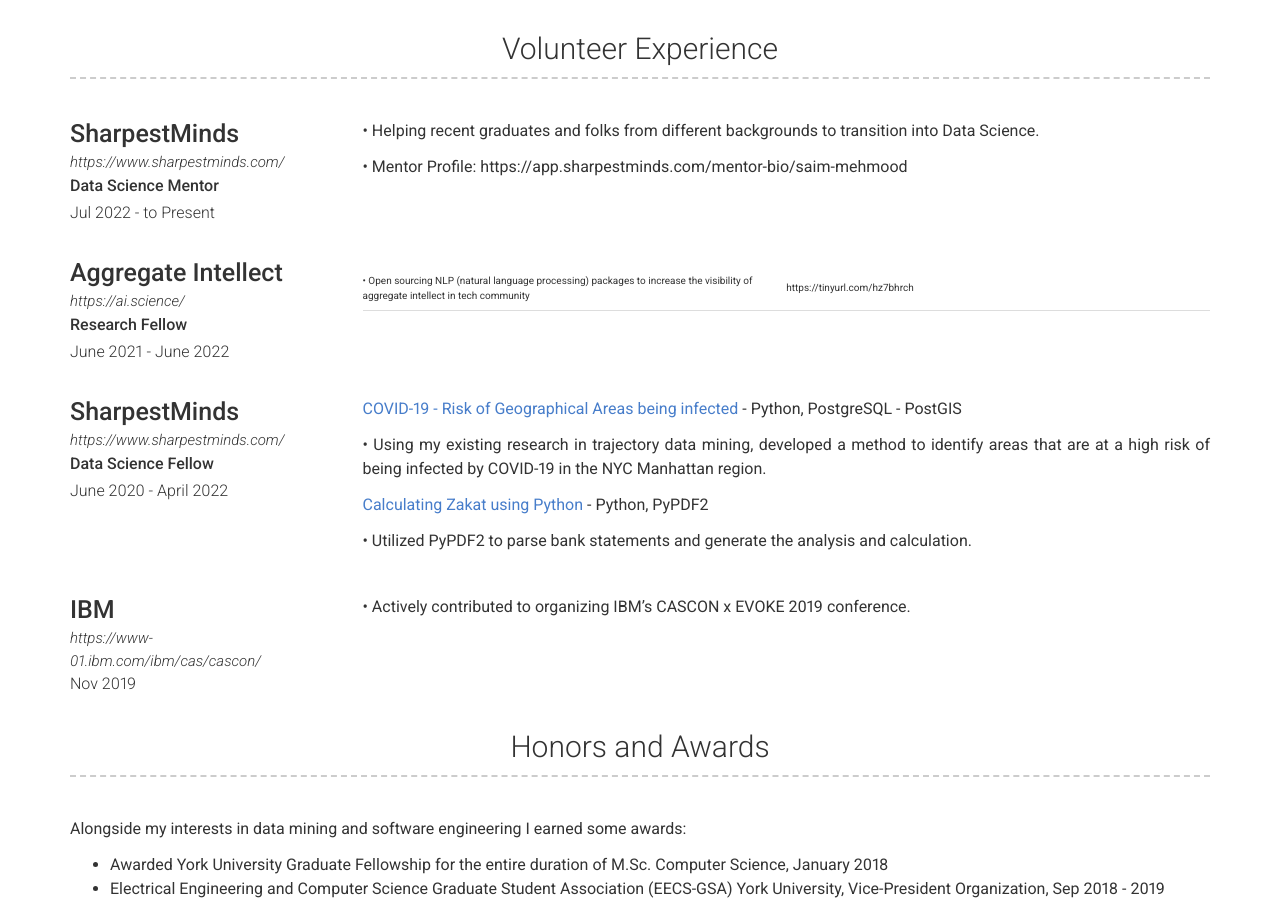
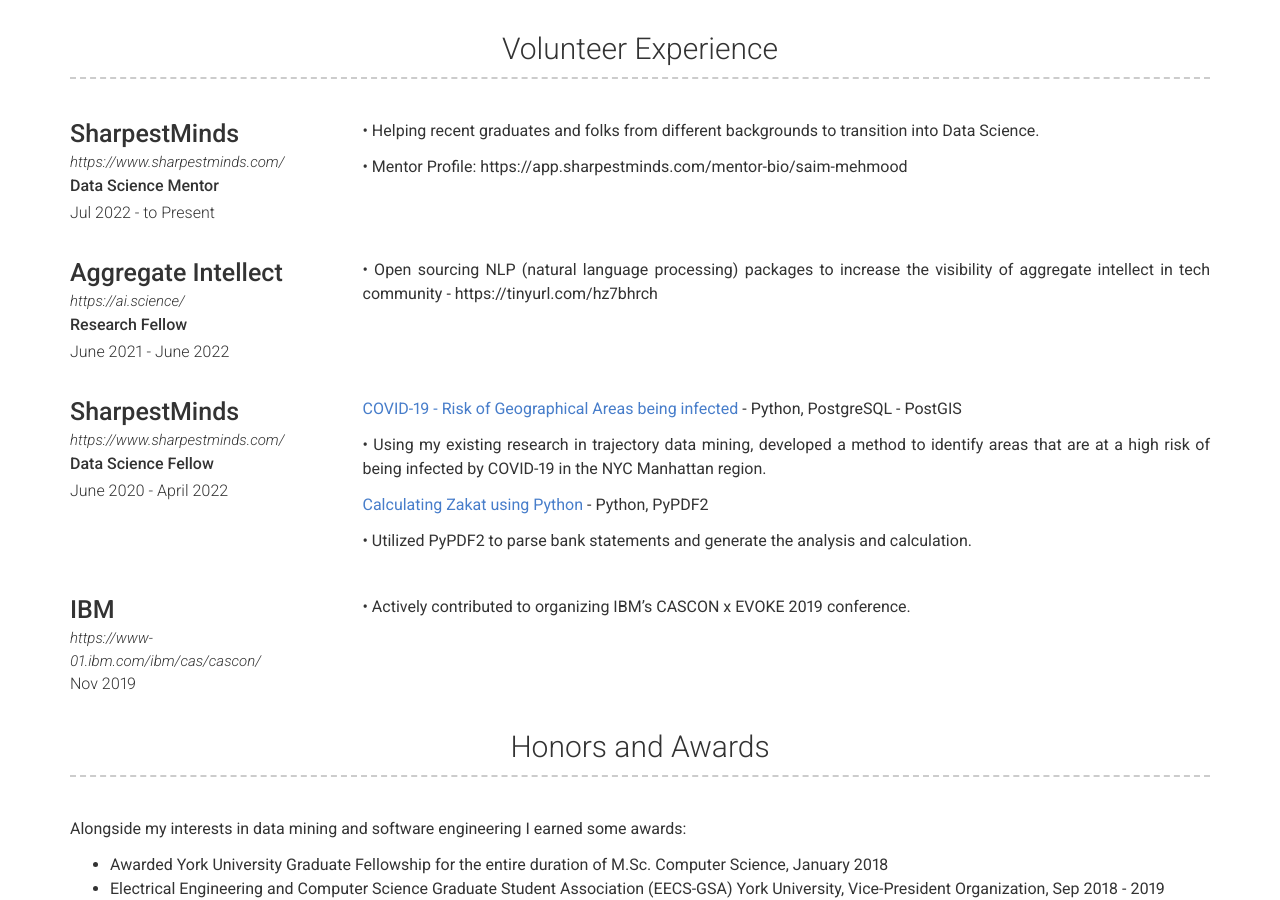
Before and after one commit to saimmehmood/saimmehmood.github.io, a Jekyll site: the page built from index.md, in a window 1280 px wide and 900 px high, scrolled down 3559 px. Built offline with Jekyll 4.4.1, drawn with Linux system fonts in a browser that asks for light colours; nearby versions of some CDN libraries.

Commit message:
1/18/2023 1:17 PM EST

```diff
--- a/_data/volunteer.yml
+++ b/_data/volunteer.yml
@@ -19,7 +19,7 @@
   # quote: >
   #  Solving 21st century problems by diging holes and making game changing products like the *not a flamethrower*
   description: | # this will include new lines to allow paragraphs
-    •	Open sourcing NLP (natural language processing) packages to increase the visibility of aggregate intellect in tech community | https://tinyurl.com/hz7bhrch
+    • Open sourcing NLP (natural language processing) packages to increase the visibility of aggregate intellect in tech community - https://tinyurl.com/hz7bhrch
 
 - layout: left
   company: SharpestMinds
```
